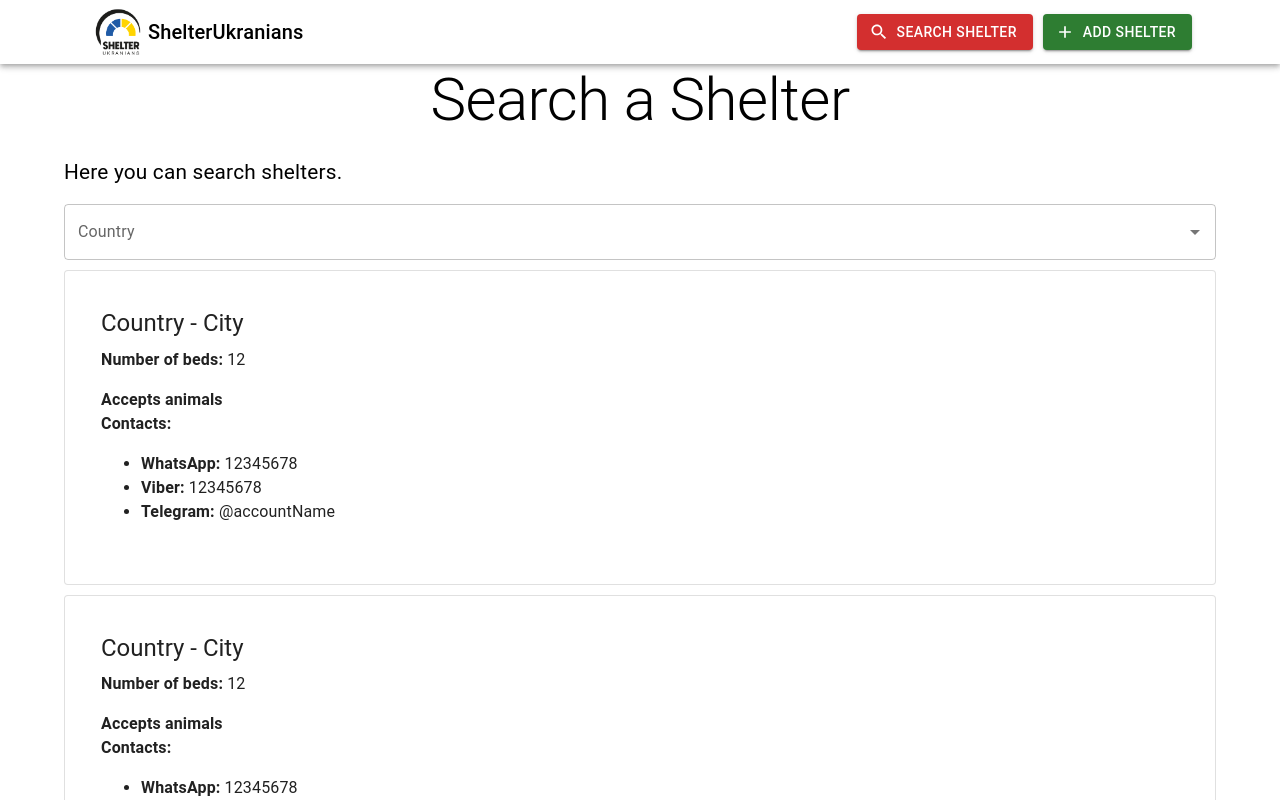
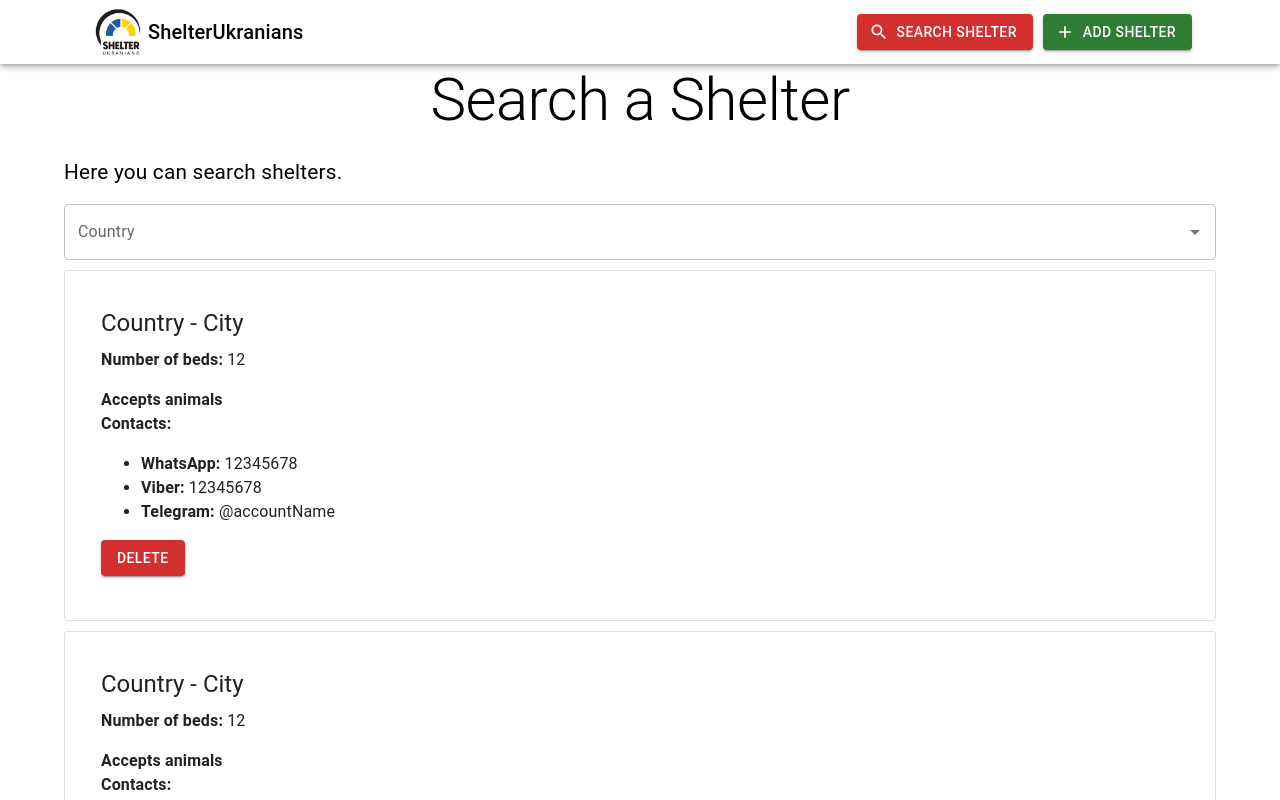
Before and after one commit to lguilhermef/shelter-frontend, a React (Create React App) app: page /search-shelter in a window 1280 px wide. Shown: the top 800 px of the page. Built offline with nearby package versions, Linux system fonts and the light colour scheme.

Commit message:
QUICKFIXES: some quickfix after review with Antonio

```diff
--- a/src/pages/SearchShelter.page.tsx
+++ b/src/pages/SearchShelter.page.tsx
@@ -1,4 +1,4 @@
-import { Autocomplete, Card, CardContent, Grid, Stack, TextField, Typography } from "@mui/material";
+import { Autocomplete, Button, Card, CardContent, Grid, Stack, TextField, Typography } from "@mui/material";
 import React from "react";
 import ShelterPageDescription from "../shared/components/atoms/ShelterPageDescription.atom";
 import ShelterPageTitle from "../shared/components/atoms/ShelterPageTitle.atom";
@@ -12,6 +12,8 @@ type SearchShelterCardProps = {
 }
 
 const SearchShelterCard: React.FC<SearchShelterCardProps> = ({ children, title, beds = 0 }) => {
+
+    const [canDelete, setCanDelete] = React.useState(false);
 
     return (
         <Card variant="outlined" sx={{ marginTop: "10px", padding: "20px"}}>
@@ -29,6 +31,23 @@ const SearchShelterCard: React.FC<SearchShelterCardProps> = ({ children, title,
                         </ul>
                     </div>
                 </Typography>
+
+                {!canDelete && <Button variant="contained" color="error" onClick={() => { setCanDelete(true); }}>Delete</Button>}
+                {
+                    canDelete &&
+                    <>
+                        <TextField
+                            fullWidth
+                            required
+                            type="number"
+                            placeholder="0000"
+                            label="SecurityCode"
+                            variant="standard"
+                            margin="normal"
+                        />
+                        <Button variant="contained" color="error" onClick={() => { setCanDelete(false); }}>Delete</Button>
+                    </>
+                }
 
             </CardContent>
         </Card>
```
